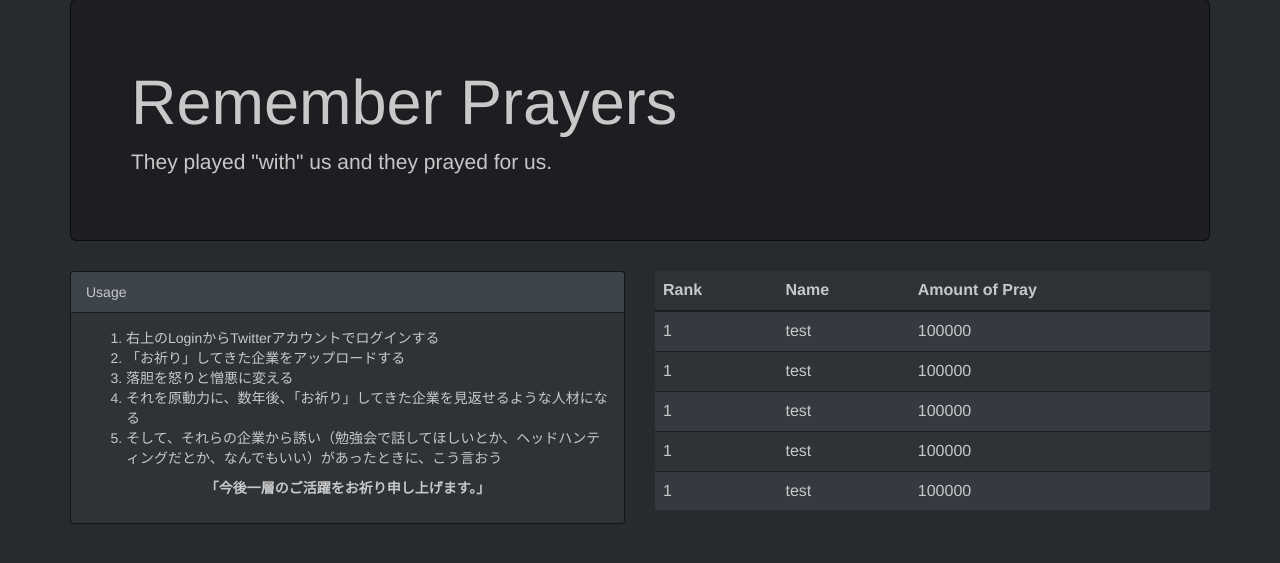
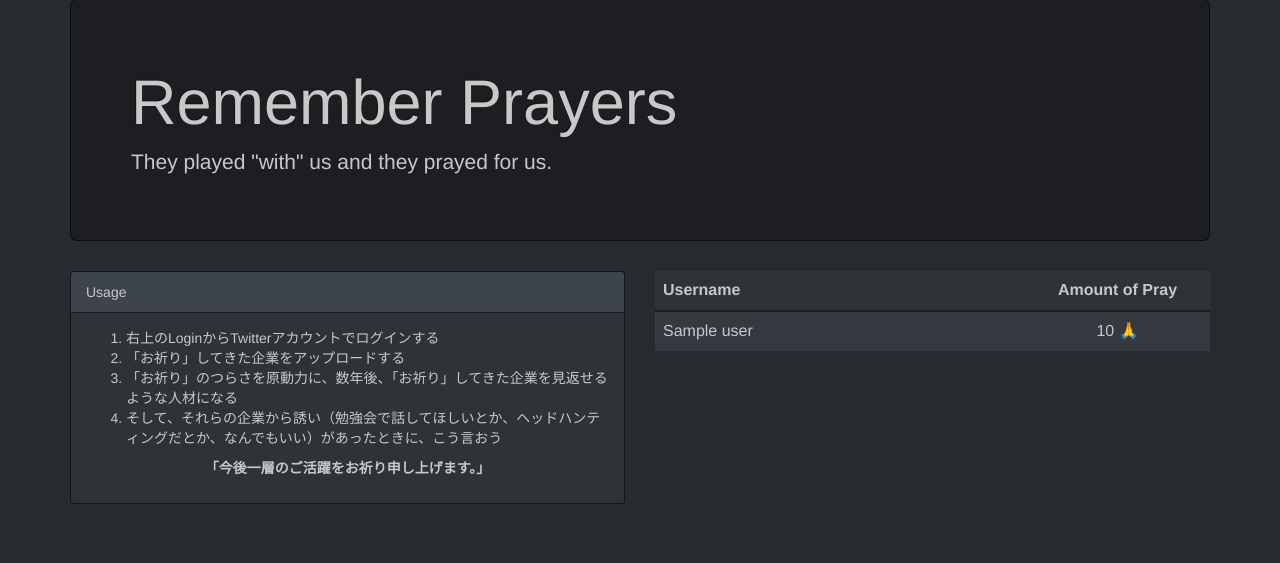
Before and after one commit to neglect-yp/remember_prayers, a Flask app: template templates/index.html in a window 1280 px wide. Shown: the part 101-664 px from the top of the page. Run offline with Flask 2, Linux system fonts and the light colour scheme; the template is opened without the code that fills it: most values are stand-ins (such as "Sample title", 1, 10 or a date in 2020); parts of the project's set-up code (start-up, migrations or seed data) failed here and were passed over; some libraries are stand-ins or nearby versions.

Commit message:
implemented ranking
setting foreign key

```diff
--- a/app.py
+++ b/app.py
@@ -11,8 +11,9 @@ app = Flask(__name__)
 app.config.update(
     APPLICATON_ROOT='/remember_prayers',
     SECRET_KEY=bytes.fromhex(environ['RP_SESSION_KEY']),
-    SQLALCHEMY_DATABASE_URI='sqlite:///test.db',
-    DEBUG=True
+    SQLALCHEMY_DATABASE_URI='sqlite:///database.db',
+    DEBUG=True,
+    SQLALCHEMY_ECHO=True
 )
 
 db = SQLAlchemy(app)
@@ -29,11 +30,12 @@ twitter = OAuth1Service(
 
 class User(db.Model):
     __tablename__ = 'users'
-    user_id = db.Column(db.Integer, primary_key=True)
+    id = db.Column(db.Integer, primary_key=True)
     name = db.Column(db.String(64))
+    pray = db.relationship('Pray')
 
-    def __init__(self, twitter_id, name):
-        self.user_id = user_id
+    def __init__(self, id, name):
+        self.id = id
         self.name = name
 
     def __repr__(self):
@@ -41,8 +43,9 @@ class User(db.Model):
 
 class Company(db.Model):
     __tablename__ = 'companies'
-    company_id = db.Column(db.Integer, primary_key=True)
+    id = db.Column(db.Integer, primary_key=True)
     name = db.Column(db.String(64))
+    pray = db.relationship('Pray')
 
     def __init__(self, name):
         self.name = name
@@ -53,8 +56,8 @@ class Company(db.Model):
 class Pray(db.Model):
     __tablename__ = 'pray'
     pray_id = db.Column(db.Integer, primary_key=True)
-    user_id = db.Column(db.Integer)
-    company_id = db.Column(db.Integer)
+    user_id = db.Column(db.Integer, db.ForeignKey('users.id'))
+    company_id = db.Column(db.Integer, db.ForeignKey('companies.id'))
     date = db.Column(db.Date)
 
     def __init__(self, user_id, company_id, date):
@@ -73,7 +76,8 @@ def auth_render_template(html_path):
 
 @app.route('/')
 def index():
-    return render_template('index.html')
+    rank_table = db.session.query(Pray, db.func.count().label('amount')).join(User).add_columns(User.name).group_by(Pray.user_id).order_by('amount desc').limit(5).all()
+    return render_template('index.html', rank_table=rank_table)
 
 @app.route('/login')
 def login():
@@ -110,6 +114,11 @@ def authorized():
     session['username'] = verify['screen_name']
     session['id'] = verify['id']
 
+    if User.query.filter_by(id=session['id']).first() is None:
+        user = User(session['id'], session['username'])
+        db.session.add(user)
+        db.session.commit()
+
     flash('Logged in as ' + verify['name'])
     return redirect(url_for('index'))
 
@@ -121,7 +130,7 @@ def logout():
 @app.route('/mypage')
 def mypage():
     if 'id' in session:
-        pray_list = Pray.query.filter_by(user_id = session['id']).join(Company, Pray.company_id==Company.company_id).add_columns(Company.name, Pray.date).all()
+        pray_list = Pray.query.filter_by(user_id=session['id']).join(Company).add_columns(Company.name, Pray.date).all()
         print(pray_list)
         return render_template('mypage.html', pray_list=pray_list)
     else:
@@ -146,9 +155,9 @@ def submit():
             c = Company(prayer)
             db.session.add(c)
             db.session.commit()
-            company_id = c.company_id
+            company_id = c.id
         else:
-            company_id = company.company_id
+            company_id = company.id
 
         d = datetime.strptime(datestr, '%Y/%m/%d').date()
         pray = Pray(session['id'], company_id, d)
@@ -159,7 +168,8 @@ def submit():
 
 @app.route('/ranking')
 def ranking():
-    return render_template('ranking.html')
+    rank_table = db.session.query(Pray, db.func.count().label('amount')).join(User).add_columns(User.name).group_by(Pray.user_id).order_by('amount desc').all()
+    return render_template('ranking.html', rank_table=rank_table)
 
 if __name__ == '__main__':
     app.run()
--- a/templates/index.html
+++ b/templates/index.html
@@ -18,8 +18,7 @@
           <ol>
             <li>右上のLoginからTwitterアカウントでログインする</li>
             <li>「お祈り」してきた企業をアップロードする</li>
-            <li>落胆を怒りと憎悪に変える</li>
-            <li>それを原動力に、数年後、「お祈り」してきた企業を見返せるような人材になる</li>
+            <li>「お祈り」のつらさを原動力に、数年後、「お祈り」してきた企業を見返せるような人材になる</li>
             <li>そして、それらの企業から誘い（勉強会で話してほしいとか、ヘッドハンティングだとか、なんでもいい）があったときに、こう言おう</li>
           </ol>
             <p style="text-align:center">
@@ -32,40 +31,19 @@
     <div class="col-lg-6">
       <table class="table table-striped table-hover">
         <thead>
+          <th class="col-xs-8">Username</th>
+          <th class="col-xs-4 text-center">Amount of Pray</th>
+        </thead>
+
+        <tbody>
+          {% for user in rank_table %}
           <tr>
-            <th>Rank</th>
-            <th>Name</th>
-            <th>Amount of Pray</th>
+            <td>{{ user.name }}</td>
+            <td class="text-center">{{ user.amount }} 🙏</td>
           </tr>
-        </thead>
-        <tbody>
-          <tr>
-            <td>1</td>
-            <td>test</td>
-            <td>100000</td>
-          </tr>
-          <tr>
-            <td>1</td>
-            <td>test</td>
-            <td>100000</td>
-          </tr>
-          <tr>
-            <td>1</td>
-            <td>test</td>
-            <td>100000</td>
-          </tr>
-          <tr>
-            <td>1</td>
-            <td>test</td>
-            <td>100000</td>
-          </tr>
-          <tr>
-            <td>1</td>
-            <td>test</td>
-            <td>100000</td>
-          </tr>
+          {% endfor %}
         </tbody>
-      </div>
+      </table>
     </div>
   </div>
 </div>
```
Also changed, not shown: templates/ranking.html (+24 -1 lines).
